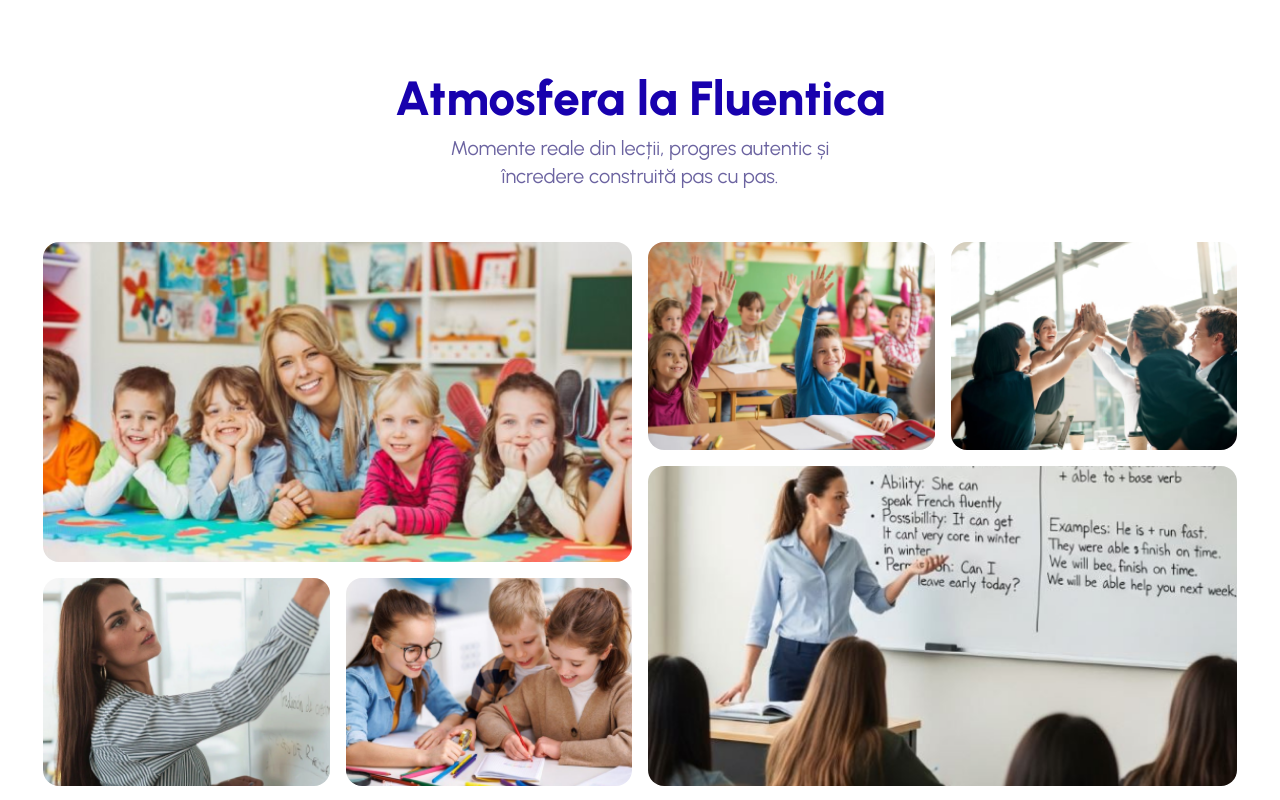
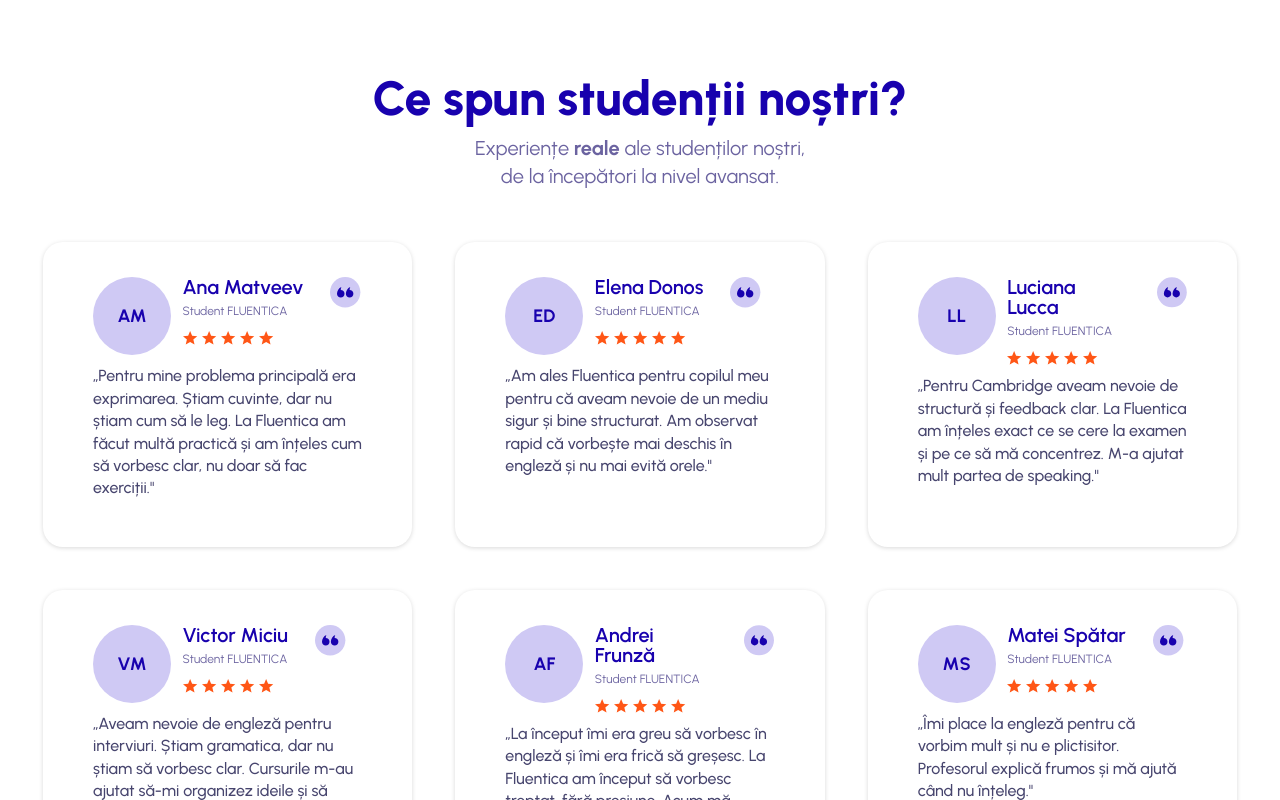
Before and after one commit to Lienkulet/Fluentica, a Next.js app: page / in a window 1280 px wide. Shown: the part 3120-3920 px from the top of the page. Built offline with nearby package versions, Linux system fonts and the light colour scheme.

Commit message:
testimonials

```diff
--- a/src/app/page.js
+++ b/src/app/page.js
@@ -2,6 +2,7 @@
 import Hero from "@/components/sections/Hero";
 import WhyUs from "@/components/sections/WhyUs";
 import Gallery from "@/components/sections/Gallery";
+import Testimonials from "@/components/sections/Testimonials";
 
 export default function Home() {
   return (
@@ -9,6 +10,7 @@
       <Hero />
       <Courses />
       <WhyUs />
+      <Testimonials />
       <Gallery />
     </>
   );
--- /dev/null
+++ b/src/components/cards/TestimonialCard.jsx
@@ -0,0 +1,33 @@
+import React from 'react'
+import QuotesIcon from '../icons/QuotesIcon'
+import StarIcon from '../icons/StarIcon'
+
+const TestimonialCard = ({ name, quote }) => {
+  const initials = name.split(' ').map(n => n[0]).join('')
+
+  return (
+    <article className='bg-white rounded-[20px] px-12.5 pt-8.75 pb-11.75 drop-shadow-sm flex flex-col gap-2.5'>
+      <div className='flex items-center justify-between'>
+        <div className='flex items-start gap-[11.5px]'>
+          <div className='w-19.5 h-19.5 rounded-full bg-lila flex items-center justify-center shrink-0'>
+            <span className='text-blue-navy font-bold text-lg'>{initials}</span>
+          </div>
+          <div className='mr-[15.5px]'>
+            <p className='text-blue-navy font-semibold text-xl leading-[100%] tracking-[1%]'>{name}</p>
+            <p className='text-blue-grey text-xs tracking-[3%] leading-normal font-normal mt-1.25 mb-2.75'>Student FLUENTICA</p>
+            <div className='flex items-center gap-1'>
+              {Array.from({ length: 5 }).map((_, i) => <StarIcon key={i} />)}
+            </div>
+          </div>
+        <QuotesIcon />
+        </div>
+      </div>
+
+
+
+      <p className='text-blue-grey2 font-medium text-base leading-[1.4] tracking-[2%]'>{quote}</p>
+    </article>
+  )
+}
+
+export default TestimonialCard
--- /dev/null
+++ b/src/components/sections/Testimonials.jsx
@@ -0,0 +1,56 @@
+import React from 'react'
+import Container from '../layout/Container'
+import TestimonialCard from '../cards/TestimonialCard'
+
+const testimonials = [
+  {
+    name: 'Ana Matveev',
+    quote: '„Pentru mine problema principală era exprimarea. Știam cuvinte, dar nu știam cum să le leg. La Fluentica am făcut multă practică și am înțeles cum să vorbesc clar, nu doar să fac exerciții."',
+  },
+  {
+    name: 'Elena Donos',
+    quote: '„Am ales Fluentica pentru copilul meu pentru că aveam nevoie de un mediu sigur și bine structurat. Am observat rapid că vorbește mai deschis în engleză și nu mai evită orele."',
+  },
+  {
+    name: 'Luciana Lucca',
+    quote: '„Pentru Cambridge aveam nevoie de structură și feedback clar. La Fluentica am înțeles exact ce se cere la examen și pe ce să mă concentrez. M-a ajutat mult partea de speaking."',
+  },
+  {
+    name: 'Victor Miciu',
+    quote: '„Aveam nevoie de engleză pentru interviuri. Știam gramatica, dar nu știam să vorbesc clar. Cursurile m-au ajutat să-mi organizez ideile și să vorbesc mai sigur. Am trecut cu succes interviul."',
+  },
+  {
+    name: 'Andrei Frunză',
+    quote: '„La început îmi era greu să vorbesc în engleză și îmi era frică să greșesc. La Fluentica am început să vorbesc treptat, fără presiune. Acum mă exprim mult mai liber și am mai multă încredere la școală."',
+  },
+  {
+    name: 'Matei Spătar',
+    quote: '„Îmi place la engleză pentru că vorbim mult și nu e plictisitor. Profesorul explică frumos și mă ajută când nu înțeleg."',
+  },
+]
+
+const Testimonials = () => {
+  return (
+    <section className='py-20 bg-white'>
+      <Container>
+        <div className='text-center mb-13'>
+          <h2 className='text-blue-navy font-extrabold text-5xl leading-[1.1] mb-2.5'>
+            Ce spun studenții noștri?
+          </h2>
+          <p className='text-blue-grey text-xl leading-[1.4] tracking-[2%] max-w-md mx-auto'>
+            Experiențe <strong>reale</strong> ale studenților noștri,<br />
+            de la începători la nivel avansat.
+          </p>
+        </div>
+
+        <div className='grid grid-cols-3 gap-10.75'>
+          {testimonials.map((t) => (
+            <TestimonialCard key={t.name} name={t.name} quote={t.quote} />
+          ))}
+        </div>
+      </Container>
+    </section>
+  )
+}
+
+export default Testimonials
```
